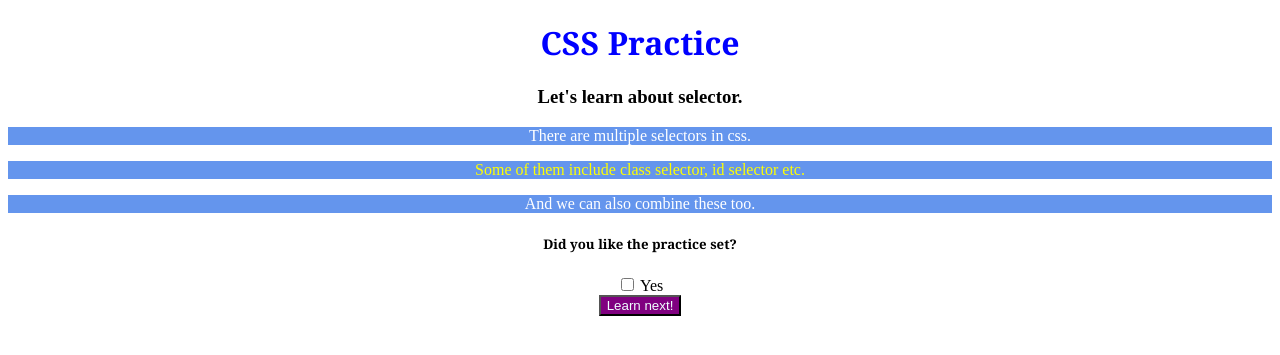
After one commit to AshishKhadka1/scriptingLanguage-JS-, a PHP site: page /practiceCSS.html in a window 1280 px wide. The commit adds this page. Shown: the top 355 px of the page. Run offline with PHP 8.4, Linux system fonts and the light colour scheme.

Commit message:
newFiles

```diff
--- /dev/null
+++ b/DeltaCourse-GitPractice/Day6/practiceCSS.css
@@ -0,0 +1,61 @@
+/* 1 */
+#mainTopic{
+    color: blue;
+
+}
+
+/* 2 */
+*{
+    text-align: center;
+}
+
+/* 3 */
+h1, h2, h5{
+    font-family: Georgia, 'Times New Roman', Times, serif;
+}
+
+/* 4 */
+.white{
+    color: white;
+    background-color: cornflowerblue;
+}
+
+/* 5 */
+div button{
+    background-color: purple;
+    color: azure;
+
+}
+
+/* 6 */
+button:hover{
+    background-color: yellow;
+    color: blue;
+}
+
+/* 7 */
+p:nth-of-type(2n){
+    color: yellow;
+}
+
+
+/* 8 */
+h1::firtst-letter{
+    color: red;
+}
+
+/* 9. this is used to change the color of ticked color to dark green i.e. to yes */
+input[type="checkbox"]:checked + label {
+    color: darkgreen;
+
+}
+
+/* 10 */
+/*
+    #mainContent
+    div.main
+    .main
+    h1
+
+    order of css acording to specific
+*/
--- /dev/null
+++ b/DeltaCourse-GitPractice/Day6/practiceCSS.html
@@ -0,0 +1,28 @@
+<!DOCTYPE html>
+<html lang="en">
+<head>
+<meta charset="UTF-8" />
+<meta http-equiv="X-UA-Compatible" content="IE=edge" />
+<meta name="viewport" content="width=device-width,
+initial-scale=1.0" />
+<link rel="stylesheet" href="./practiceCSS.css">
+<title>CSS Assignment</title>
+</head>
+<body>
+<h1 class="mainTopic" id="mainTopic">CSS Practice</h1>
+<h3>Let's learn about selector.</h3>
+<!-- Paragraph1 -->
+<p class="white">There are multiple selectors in css.</p>
+<!-- Paragraph2 -->
+<p class="white">Some of them include class selector, id selector etc.</p>
+<!-- Paragraph3 -->
+<p class="white">And we can also combine these too.</p>
+<div>
+<h5>Did you like the practice set?</h5>
+<input type="checkbox" id="yes" />
+<label for="yes">Yes</label>
+<br />
+<button>Learn next!</button>
+</div>
+</body>
+</html>
--- a/DeltaCourse-GitPractice/Day6/style.css
+++ b/DeltaCourse-GitPractice/Day6/style.css
@@ -63,7 +63,7 @@ p:active{
 /* checked: for radio button */
   /* -> yes, no hovering style*/
   input[type="radio"]:checked + label {
-    color : rgb(0, 0, 0);;
+    color : rgb(0, 0, 0);
     font-weight: bold;
   }
 
```
Also changed, not shown: DeltaCourse-GitPractice/Day7/index.html (added, +30 -0 lines), DeltaCourse-GitPractice/Day7/style.css (added).
